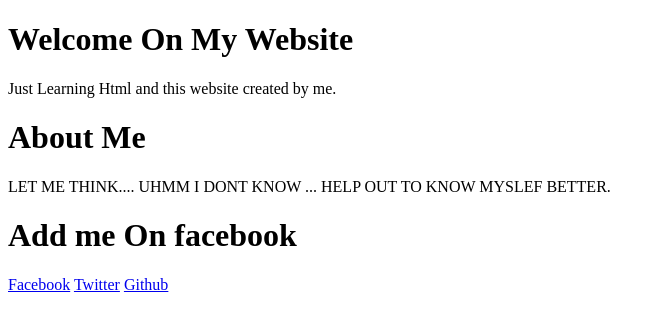
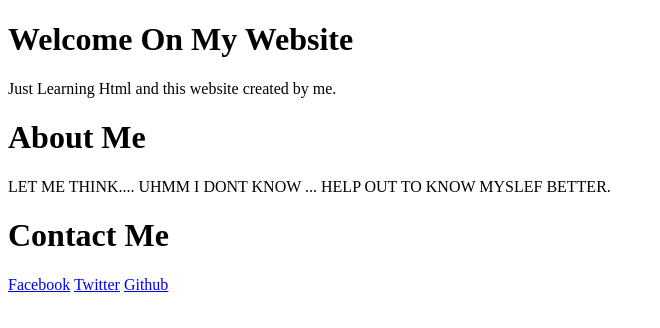
Before and after one commit to sktipwr/sktipwr.github.io, a plain HTML site: page index.html in a window 1280 px wide. Shown: the whole page, without its empty margins (0-660 px from the left). Drawn offline with Linux system fonts and the light colour scheme.

Commit message:
Update index.html

```diff
--- a/index.html
+++ b/index.html
@@ -16,9 +16,13 @@
 <html>
 <body>
 
-<h1>Add me On facebook</h1>
+<h1>Contact Me</h1>
 <a href="http://www.facebook.com/sktipwr">Facebook</a>
+
+
          <a href="http://www.twitter.com/sktipwr">Twitter</a>
+
+
              <a href="http://www.github.com/sktipwr">Github</a>
 
   </body>
```
Lines whose indentation alone changed are shown as unchanged.
